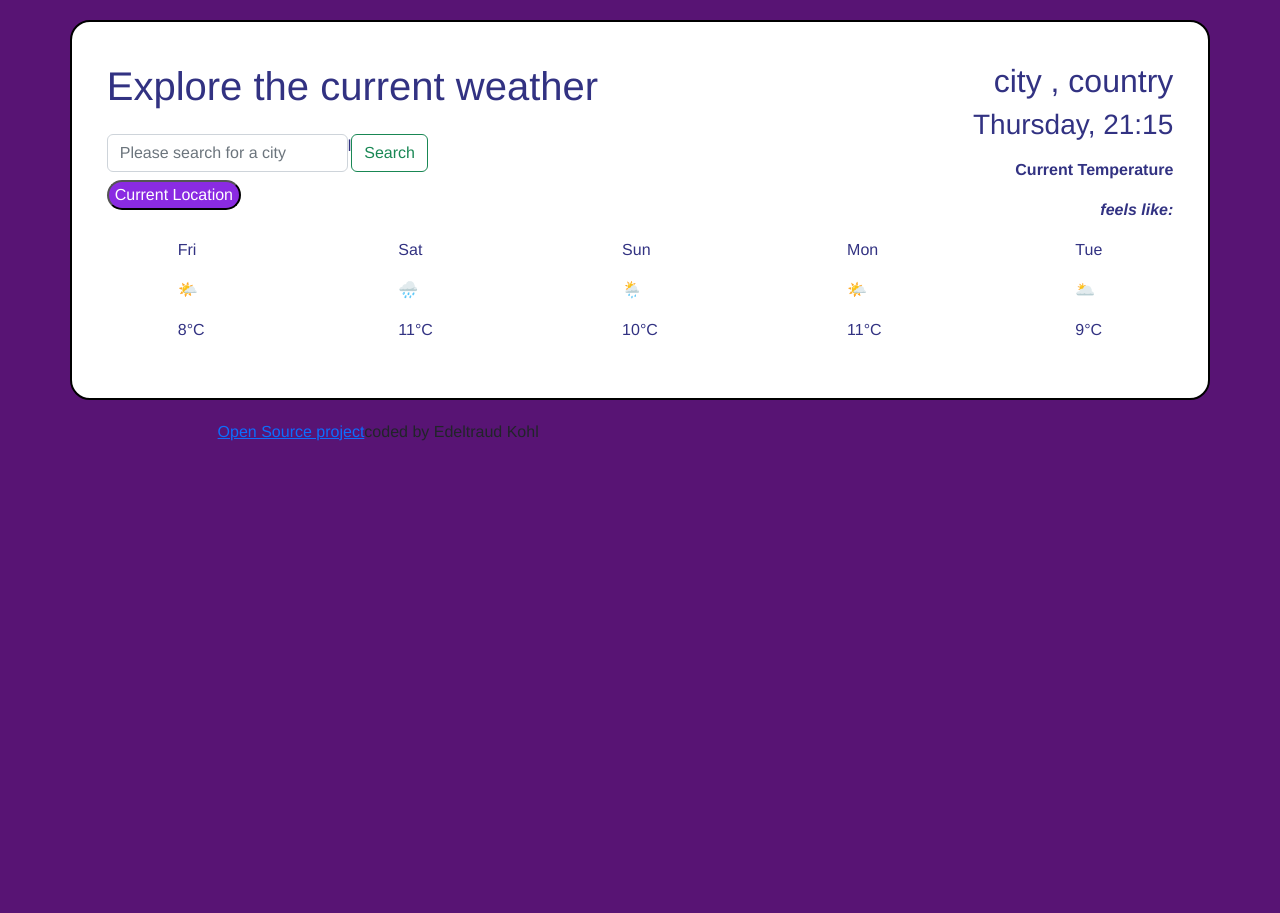
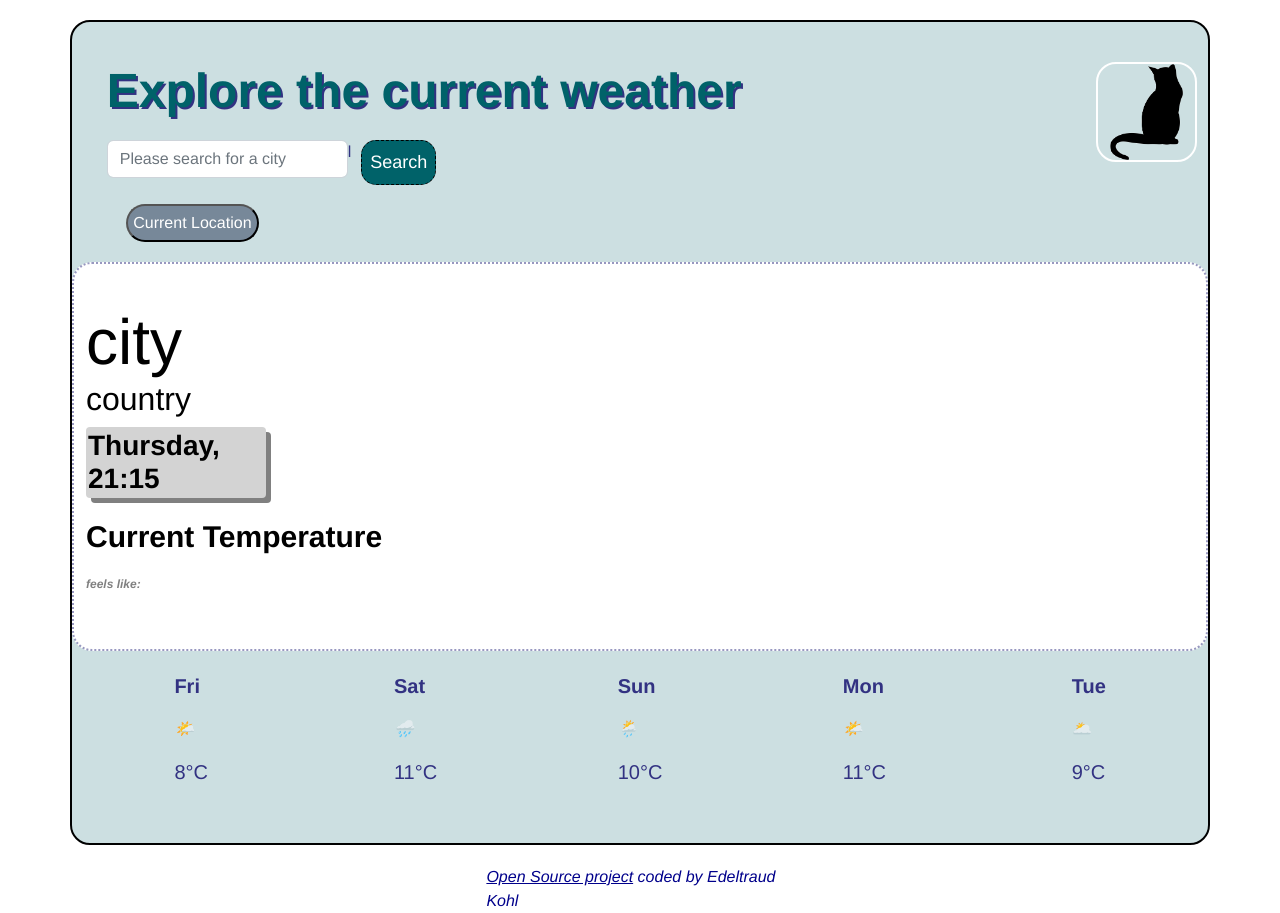
Before and after one commit to ed-kohl/myfirstweatherapp, a plain HTML site: page index.html in a window 1280 px wide. Before the commit the page ends 800 px from the top, so only its background shows below. Drawn offline with nearby package versions, Linux system fonts and the light colour scheme.

Commit message:
design improvements
Used CSS to improve the design

```diff
--- a/index.html
+++ b/index.html
@@ -19,17 +19,17 @@
     <div class="container app_background">
         <div class="row" >
 <div class="col search_left">
-    <h1>Explore the current weather
+    <h1 class="task">Explore the current weather
 
     </h1>
-<nav class="navbar max">
-    <div class="">
+<nav class="searchBar">
+    <div class="" >
         <h5></h5>
         <form class="d-flex" role="search"  id="form1" method="post" value="">
 
             <label><input class="form-control me-2" type="text" id="label1" placeholder="Please search for a city" value=""></label>l
             <br>
-            <button class="btn btn-outline-success" type="submit" id="searchInput" >
+            <button class="buttonSearch" type="submit" id="searchInput" >
                 Search
             </button>
 
@@ -38,60 +38,63 @@
     </div>
 
 </nav>
+
 <button class="currentLocation" type="submit" id="searchCurrentLocation">
     Current Location
 </button>
 
+
 </div>
-<div class="col right_side" ><h2> <span id="cityDisplay">city </span><span id="countryDisplay">, country</span></h2>
-<h3><span id="dayDis"></span><span id="hourDis"></span></h3>
+<img src="images/cat-1144198_1280.png" title="curious like a cat" id="cat">
+<div class="weatherDisplay" ><h2> <span id="cityDisplay">city </span><span id="countryDisplay">country</span></h2>
+<h3 class="weather_temperature today"><span id="dayDis"></span><span id="hourDis"></span></h3>
 
 <p class="weather_temperature"> </p>
 <p class="weather_temperature" id="degrees">Current Temperature</p>
-<p class="weather_temperature"> <i>feels like:</i> <span id="feelsLike"></span><span id="weatherdesc"></span></p>
+<p class="weather_temperature results"> <i>feels like:</i> <span id="feelsLike"></span><span id="weatherdesc"></span></p>
 </div>
 </div>
 
 <div  class="weathergrid">
 
     <div class="griditem">
-        <p id="day1">Sun</p>
-        <p id="desc1">🌤️</p>
+        <p class="day" id="day1">Sun</p>
+        <p class="desc" id="desc1">🌤️</p>
         <p id="symbol1"></p>
-        <p id="temp1">8°C</p>
+        <p class="temp" id="temp1">8°C</p>
     </div>
     <div class="griditem"  >
-        <p id="day2">Mon</p>
-        <p id="desc2">🌧️</p>
+        <p class="day" id="day2">Mon</p>
+        <p class="desc" id="desc2">🌧️</p>
         <p id="symbol2"></p>
-        <p id="temp2">11°C</p>
+        <p class="temp" id="temp2">11°C</p>
     </div>
     <div class="griditem">
-        <p id="day3">Tue</p>
-        <p id="desc3">🌦️</p>
-        <p id="symbol3"></p>
-        <p id="temp3">10°C</p>
+        <p class="day" id="day3">Tue</p>
+        <p class="desc" id="desc3">🌦️</p>
+        <p  id="symbol3"></p>
+        <p class="temp" id="temp3">10°C</p>
     </div>
     <div class="griditem">
-        <p id="day4">Wed</p>
-        <p id="desc4">🌤️</p>
+        <p class="day" id="day4">Wed</p>
+        <p class="desc" id="desc4">🌤️</p>
         <p id="symbol4"></p>
-        <p id="temp4">11°C</p>
+        <p class="temp" id="temp4">11°C</p>
     </div>
     <div class="griditem">
-        <p id="day5">Thu</p>
-        <p id="desc5">🌥️</p>
+        <p class="day" id="day5">Thu</p>
+        <p class="desc" id="desc5">🌥️</p>
         <p id="symbol5"></p>
-        <p id="temp5">9°C</p>
+        <p class="temp" id="temp5">9°C</p>
     </div>
 
 
 </div>
 
     </div>
-    <p id="gitRef"> <a href="https://github.com/ed-kohl/myfirstweatherapp" title="Project on Github">Open Source project</a>
+    <div class="gitRef"> <a href="https://github.com/ed-kohl/myfirstweatherapp" title="Project on Github">Open Source project</a>
         coded by
-        Edeltraud Kohl </p>
+        Edeltraud Kohl </div>
     <script src="src/script.js"></script>
     <script src="https://unpkg.com/axios/dist/axios.min.js"></script>
     </body>
--- a/src/script.js
+++ b/src/script.js
@@ -122,7 +122,7 @@ function showTemperature(tempInLoc){
 let writtenbyUser=document.querySelector(`#cityDisplay`);
 writtenbyUser.innerHTML=`${tempInLoc.data.name}`;
 let countryOfCity=document.querySelector(`#countryDisplay`);
-countryOfCity.innerHTML=`, ${tempInLoc.data.sys.country}`;
+countryOfCity.innerHTML=` ${tempInLoc.data.sys.country}`;
 
 
   let currentTemp = document.querySelector(`#degrees`);
--- a/src/styles.css
+++ b/src/styles.css
@@ -4,6 +4,14 @@
 
 h1{
 text-align:left;
+
+}
+
+.task{
+color: rgba(0, 98, 105, 1);
+    font-size: 48px;
+    font-weight: bold;
+    text-shadow:2px 2px rgba(50, 50, 130, 1);
 
 }
 h2{text-align:right;
@@ -14,21 +22,102 @@ h3{
 }
 
 .body {
-    background-color: rgb(88, 20, 116);
+    background-color: white;
     font-family: 'Raleway', 'Franklin Gothic Medium', 'Arial Narrow', Arial, sans-serif;
+
+}
+
+#cat{
+    max-height:100px;
+    width:auto;
+border-color:white;
+    margin-right: 1%;
+}
+
+.searchBar{
+border:0.5px black;
+
+margin-top:20px;
+}
+
+#form1{
+    max-width:100%;
+}
+.buttonSearch{
+    background-color:rgba(0,98,105,1);
+    font-size:18px;
+    color:white;
+    border: 1px dashed black;
+    border-radius:15px;
+    box-shadow:0, white;
+    margin-left:10px;
+    padding:8px 8px 8px 8px;
+}
+
+.buttonSearch:hover{
+    background-color:white;
+    color:rgba(0,98,105, 1);
+    box-shadow: 7px 7px rgba(0, 98, 105, 1);
+}
+
+.weatherDisplay{
+color: black;
+background-color: white;
+
+
+display:block;
+border: 2px dotted rgba(50, 50, 130, 0.5);
+padding: 40px 40px 40px 40px;
+margin:20px 0 20px 0 ;
+border-radius:20px;
+}
+
+
+
+#cityDisplay{
+    display:flex;
+    margin-left:0;
+    padding:0;
+    font-size: 64px;
+    line-height:64 px;
+
+}
+
+#countryDisplay{
+    display:flex;
+    margin-left:0;
+    padding:0;
 
 }
 
 .currentLocation{
     color: white;
-    background-color:blueviolet;
+    background-color:lightslategray;
     border-radius:20px;
+    margin:2%;
+    padding: 5px 5px 5px 5px;
 }
 
 .weather_temperature{
-text-align: right;
+text-align: left;
 font-weight:bold;
+
 }
+
+.today{
+    box-shadow:grey 5px 5px;
+    border-radius:4px;
+    padding: 2px;
+    max-width:180px;
+    background-color:lightgrey;
+}
+
+.results{
+    font-size:12px;
+    font-style:italic;
+    color:grey;
+}
+
 
 .max{
 
@@ -52,8 +141,8 @@ font-weight:bold;
     border-radius:20px;
     margin:20px 20px 20px 20px;
     padding: 40px 40px 40px 40px;
-    background-color: white;
-    color:rgba(50, 50, 130, 1);
+    background-color: rgba(0,98,105, 0.2);
+    color: rgba(50, 50, 130, 1);
 }
 .weather_week{
 
@@ -80,11 +169,36 @@ column-gap:10px;
 .griditem{
 display:block;
 margin: 0 auto;
+
+}
+.day{
+    font-weight:bold;
+    font-size:20px;
+
+}
+.desc{
+    font-size:16px;
+    font-style:italic;
 }
 
-#gitRef{
-  display:flex;
-  margin-left: 17%;
+.temp{
+    font-size:20px;
+}
+
+#degrees{
+    font-size:30px;
+}
+.gitRef{
+  display:box;
+  max-width:1100px;
+  margin-left:38%;
+  margin-right: 38%;
+  font-style:italic;
+  color: darkblue;
+}
+
+.gitRef a{
+    color:darkblue;
 }
 
 img{
```
Also changed, not shown: images/cat-1144198_1280.png (added).
